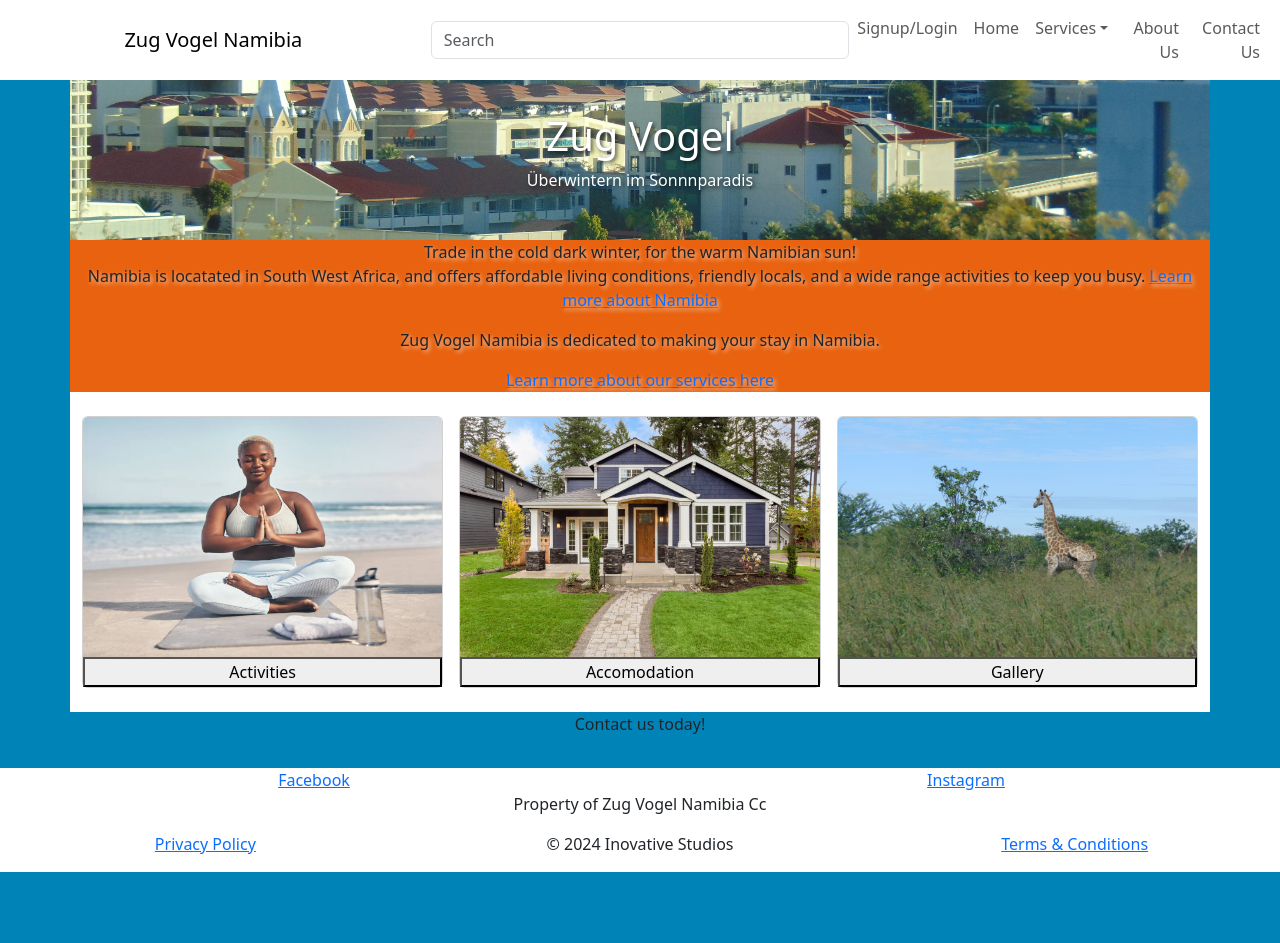
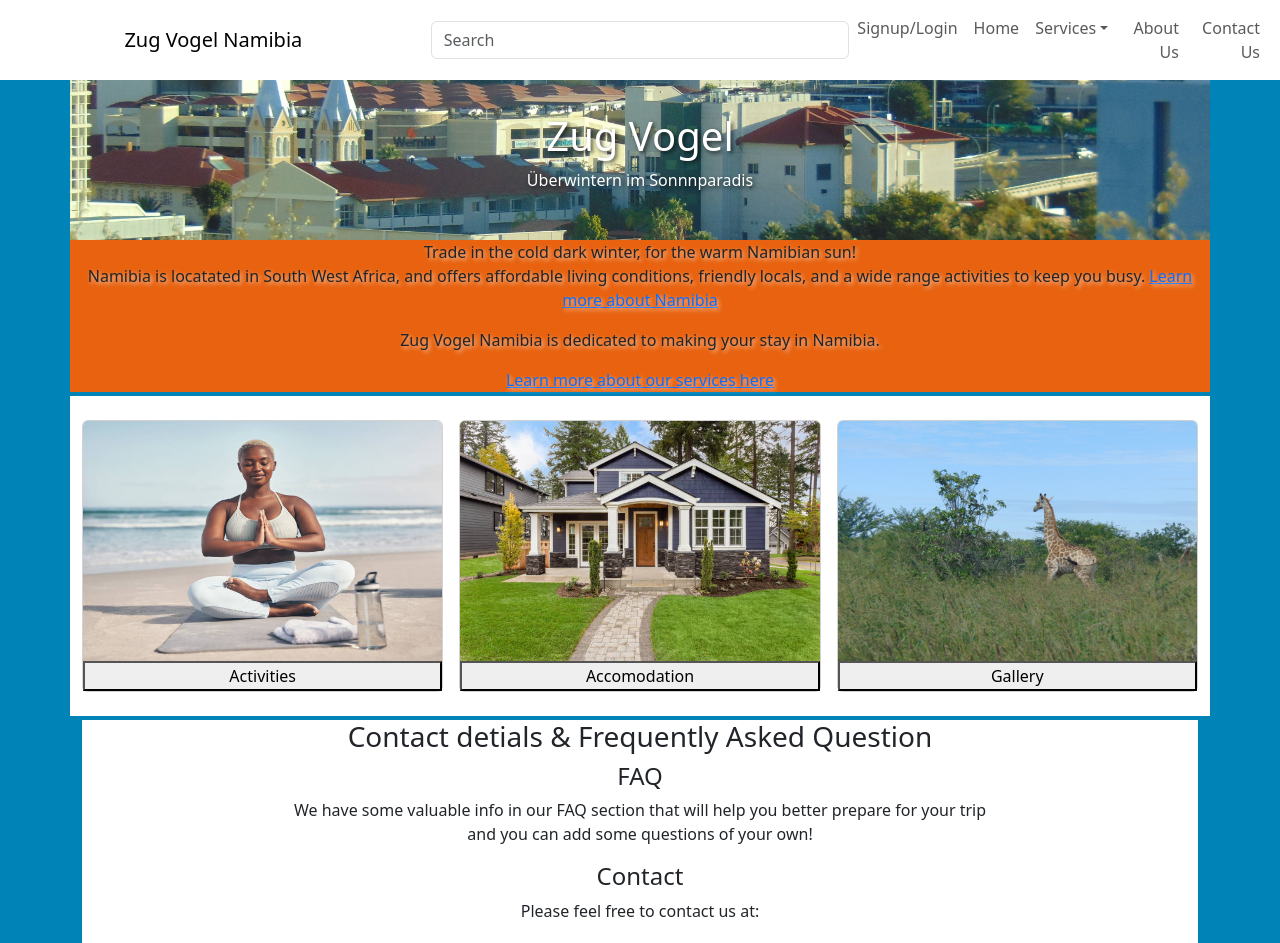
Before and after one commit to Inotila/Zug-Vogel, a React (Create React App) app in the folder frontend/: page / in a window 1280 px wide. Shown: the top 943 px of the page. Before the commit the page ends 872 px from the top, so only its background shows below. Built offline with nearby package versions, Linux system fonts and the light colour scheme.

Commit message:
Added home page boiler plate

```diff
--- a/frontend/src/components/home/assets/css/home.css
+++ b/frontend/src/components/home/assets/css/home.css
@@ -40,3 +40,7 @@
 .home-img-links {
   height: 15rem !important;
 }
+
+.contact-and-faq-container{
+  background-color: rgb(255, 255, 255);
+}
--- a/frontend/src/components/home/home.tsx
+++ b/frontend/src/components/home/home.tsx
@@ -31,7 +31,7 @@ const HomePage: React.FC = () => {
             </Link>
           </div>
         </div>
-        <div className="row">
+        <div className="row mt-1">
           <div className="col card-col">
             <div className="card homepage-cards">
                 <Link to="/" className='home-img-links-container'>
@@ -56,11 +56,20 @@ const HomePage: React.FC = () => {
             </div>
           </div>
         </div>
-        <div className="row">
+        <div className="row mt-1">
           <div className="col">
-            <p>
-              Contact us today!
-            </p>
+            <div className='contact-and-faq-container' >
+            <h3> Contact detials & Frequently Asked Question </h3>
+                <h4>FAQ</h4>
+                <p>We have some valuable info in our FAQ section that will help you better prepare for your trip
+                    <br />
+                    and you can add some questions of your own!
+                </p>
+
+                <h4>Contact</h4>
+                <p>Please feel free to contact us at:</p>
+                Email: zugvogel@gmail.com or 264 81 85 88 650
+            </div>
           </div>
         </div>
       </div>
```
